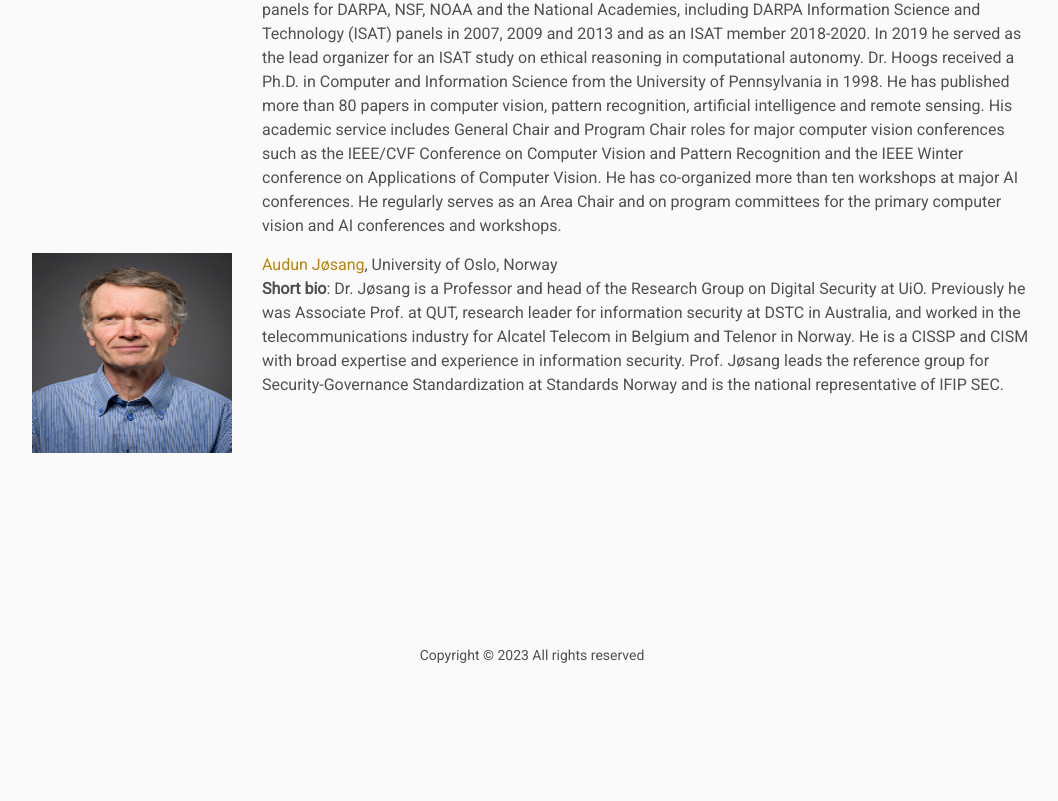
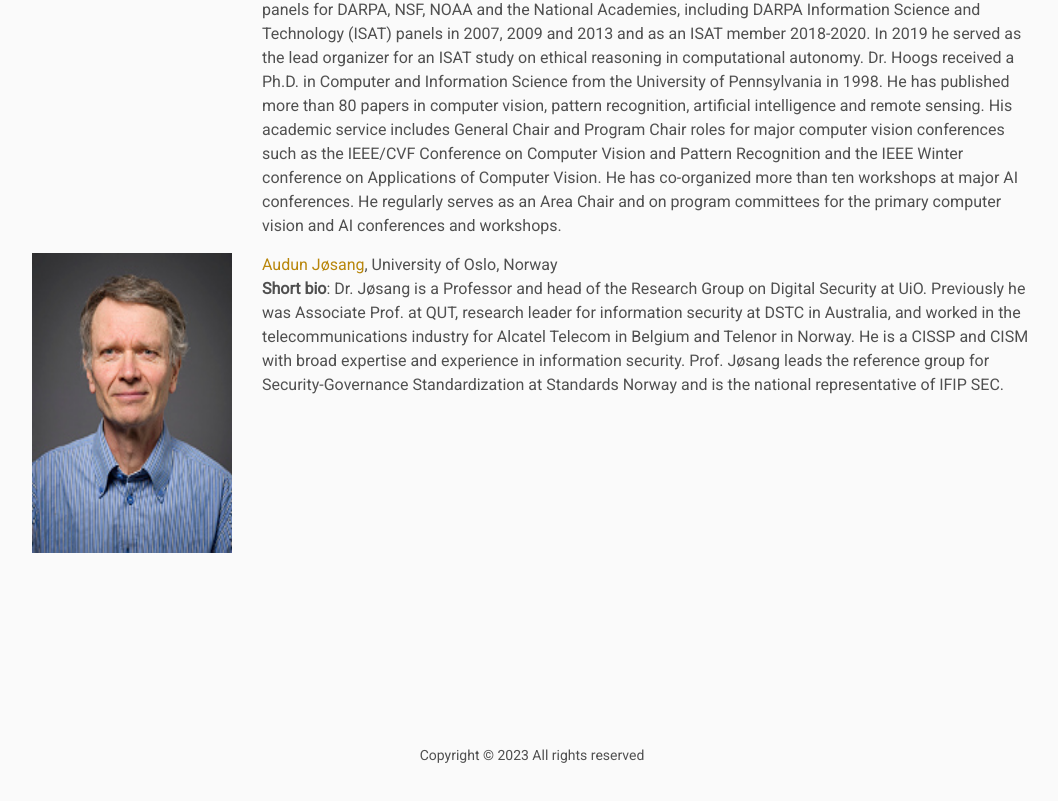
Before and after one commit to charliezhaoyinpeng/UDM-AAAI23, a plain HTML site: page keynote/index.html in a window 1280 px wide. Shown: the part 1101-1902 px from the top of the page, without its empty margins (108-1166 px from the left). Before the commit the page ends 1828 px from the top, so only its background shows below. Drawn offline with nearby package versions, Linux system fonts and the light colour scheme; some packages are replaced by stand-ins of ours; files that its build step writes are made by us from their sources.

Commit message:
Update index.html

```diff
--- a/keynote/index.html
+++ b/keynote/index.html
@@ -90,7 +90,7 @@
 
         <tr>
             <td>
-                <img src="assets/audun_josang.jpg" alt="Audun Josang" style="width:200px;height:200px;">
+                <img src="assets/audun_josang.jpg" alt="Audun Josang" style="width:200px;height:300px;">
             </td>
             <td>
                 <a href = "https://www.mn.uio.no/ifi/english/people/aca/josang/">Audun Jøsang</a>, University of Oslo, Norway <br>
```
